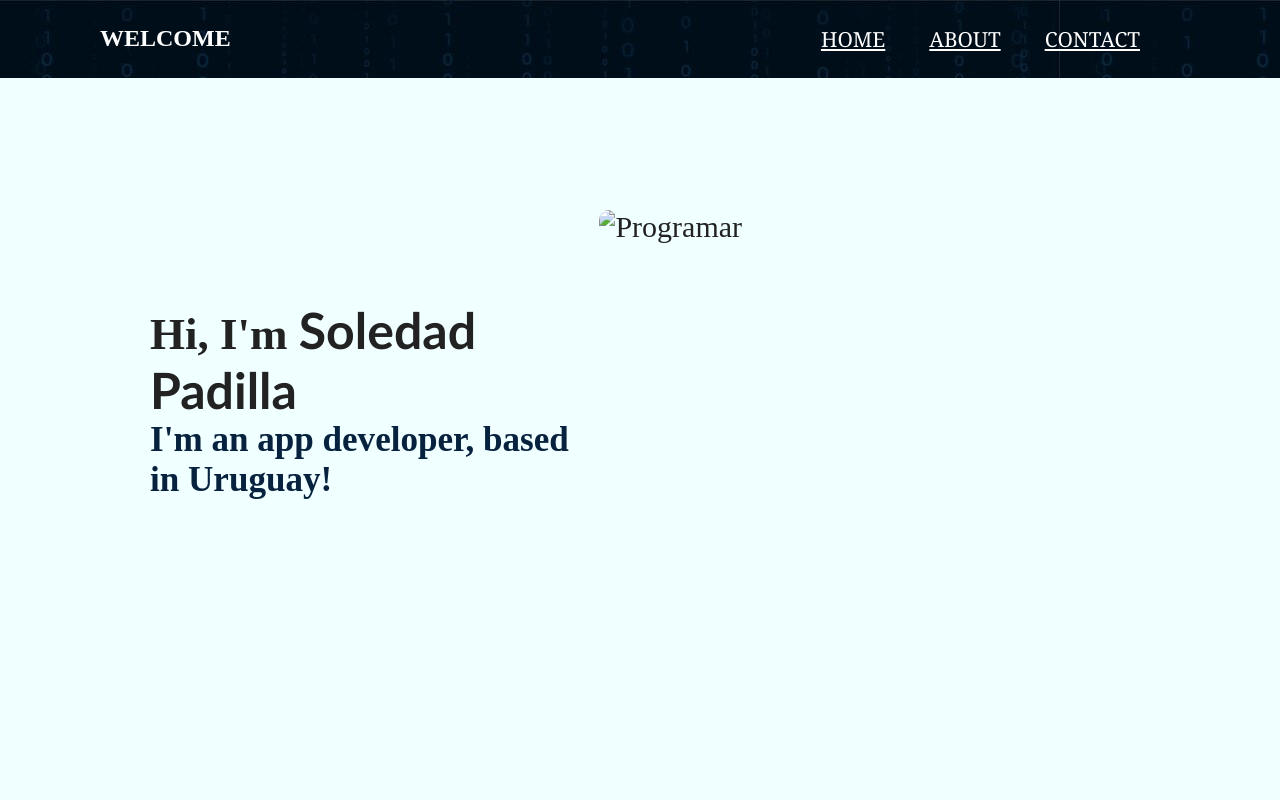
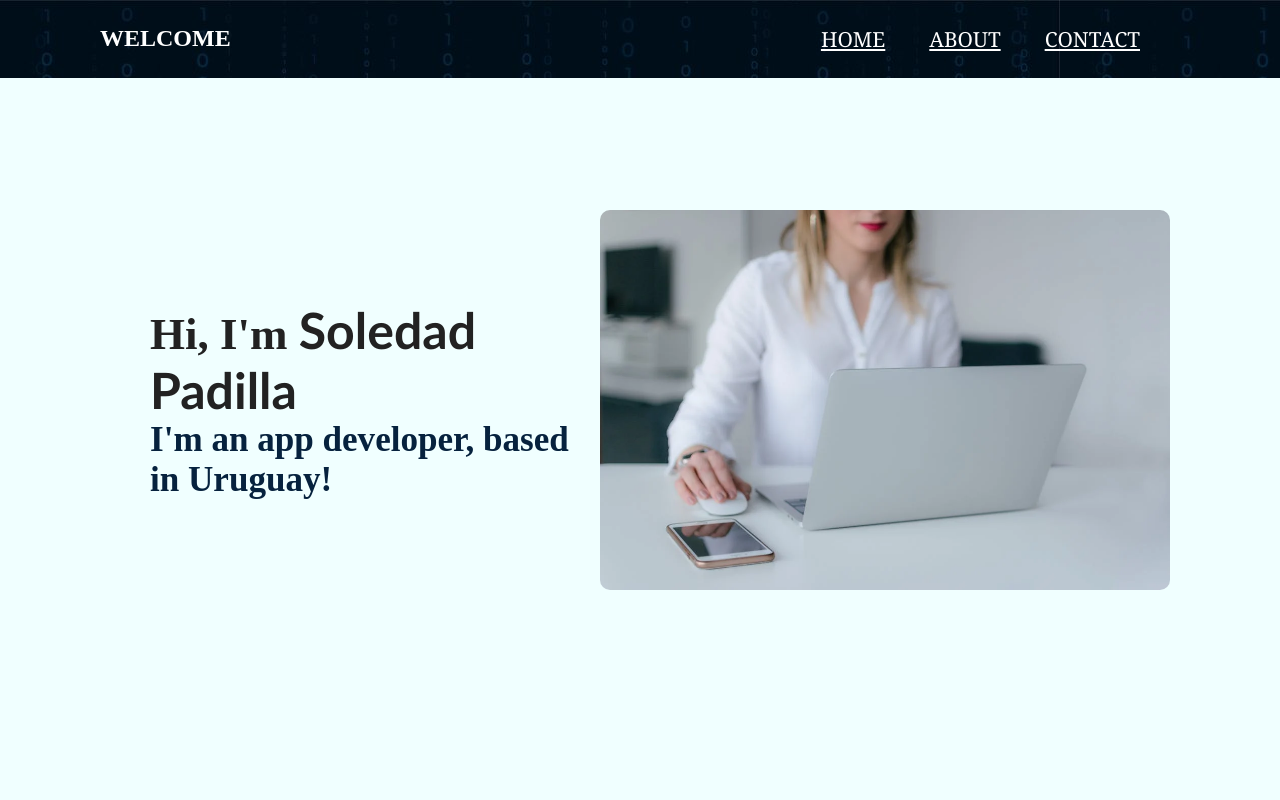
Before and after one commit to SoledadPadilla/soledadpadilla.github.io, a plain HTML site: page index.html in a window 1280 px wide. Shown: the top 800 px of the page. Drawn offline with Linux system fonts and the light colour scheme; files whose address does not match are found by name.

Commit message:
Update index.html
img

```diff
--- a/index.html
+++ b/index.html
@@ -21,7 +21,7 @@
             <h1>Hi, I'm <strong>Soledad Padilla</strong></h1>
             <h3>I'm an app developer, based in Uruguay!</h3>
         </div>
-        <img id="image" src="imagen1.webp" alt="Programar" width="500" height="333">
+        <img id="image" src="img/imagen1.webp" alt="Programar" width="500" height="333">
     </section>
     <section id="about" class="home">
         <div class="ABOUT">
```
